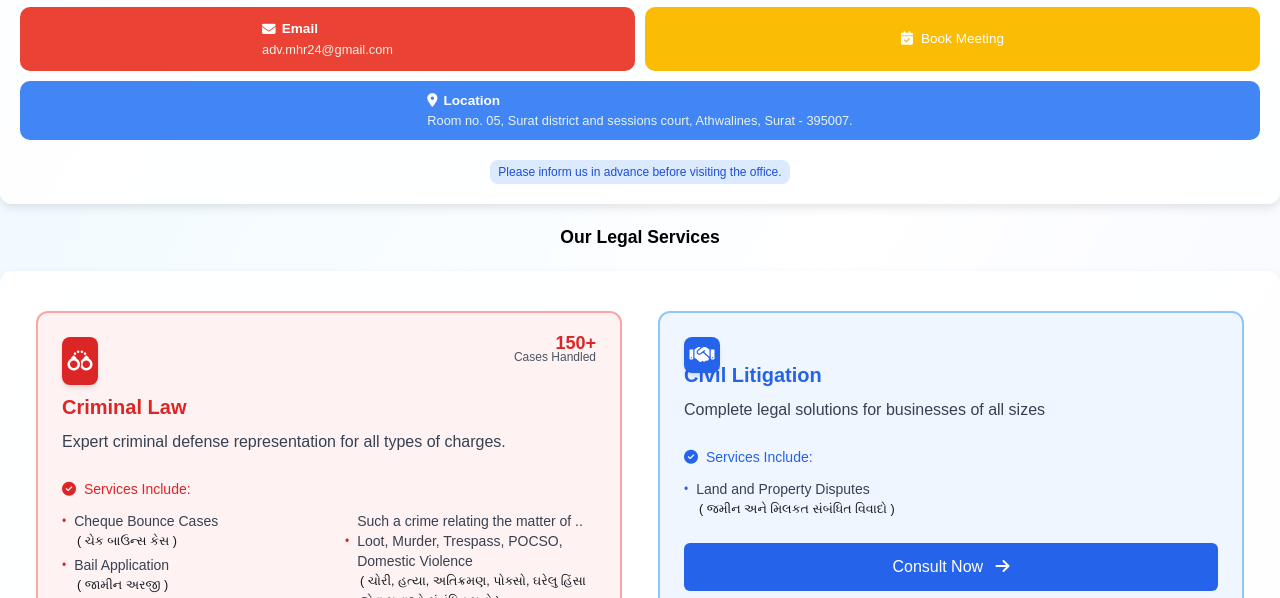
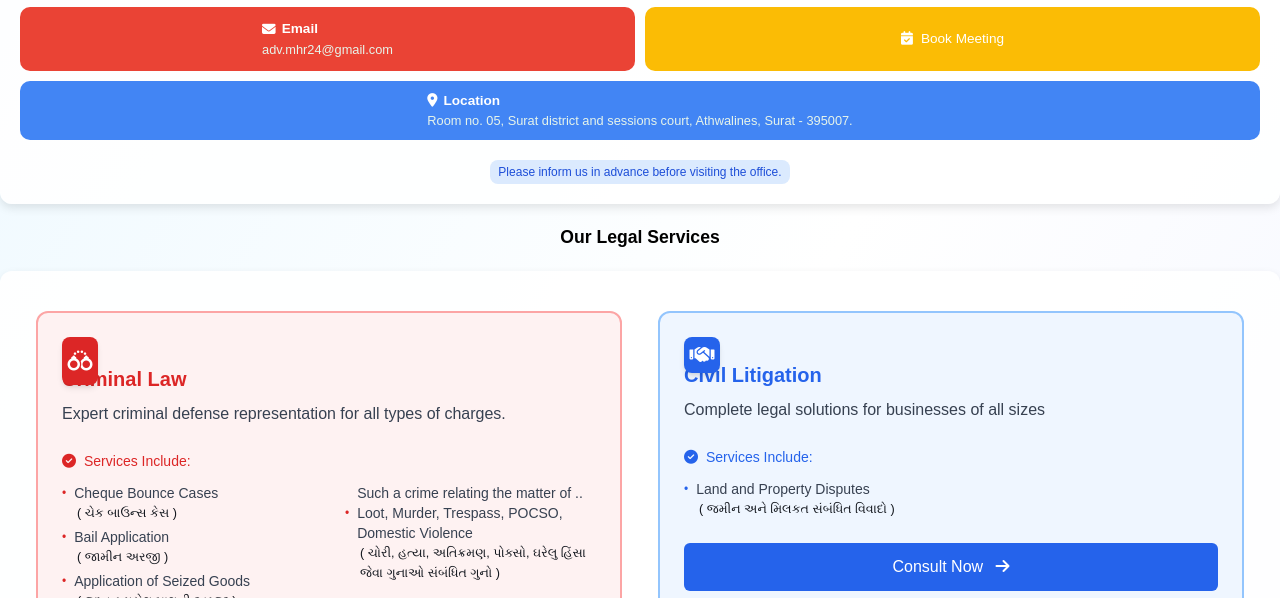
Before and after one commit to Adv-MihirChuahan/MHR_Details, a plain HTML site: page index.html in a window 1280 px wide. Shown: the part 502-1100 px from the top of the page. Drawn offline with nearby package versions, Linux system fonts and the light colour scheme.

Commit message:
Update index.html

```diff
--- a/index.html
+++ b/index.html
@@ -477,8 +477,8 @@
           <i class="fa-solid fa-handcuffs text-white text-xl"></i>
         </div>
         <div class="relative text-right">
-          <p class="text-red-600 font-semibold text-lg absolute -top-5 right-0">150+</p>
-          <p class="text-right text-gray-600 text-xs mt-3">Cases Handled</p>
+          <!--<p class="text-red-600 font-semibold text-lg absolute -top-5 right-0">150+</p>
+          <p class="text-right text-gray-600 text-xs mt-3">Cases Handled</p>  -->
         </div>
         <div class="flex justify-end items-center space-x-1 text-yellow-400 text-sm mt-1">
           <!--<i class="fas fa-star"></i>
```
